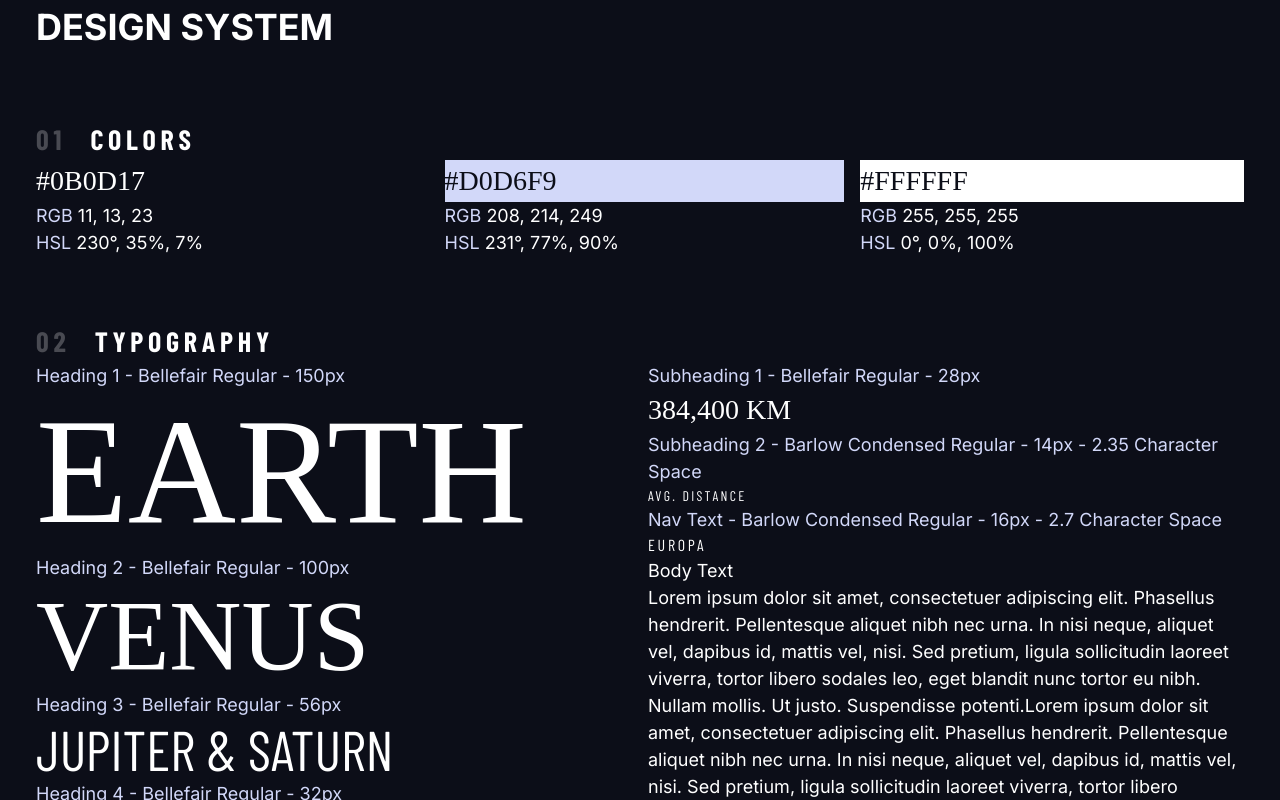
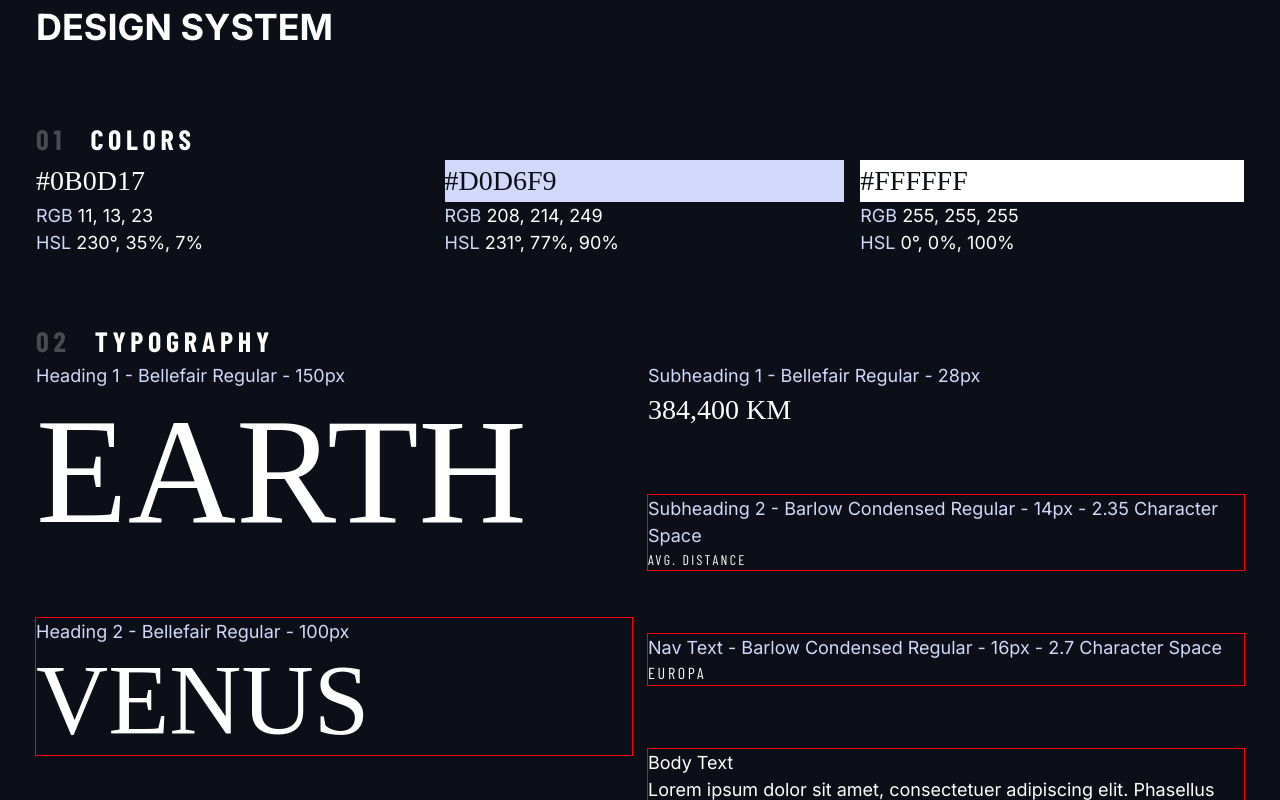
Before and after one commit to daisyle0203/Space_Tourism, a Next.js app: page / in a window 1280 px wide. Shown: the top 800 px of the page. Built offline with nearby package versions, Linux system fonts and the light colour scheme; a web font is replaced by a local one.

Commit message:
add spacing

```diff
--- a/app/globals.css
+++ b/app/globals.css
@@ -100,6 +100,12 @@
 .grid {
   display: grid;
   gap: var(--gap, 1rem);
+}
+
+/* spacing: target all direct chile elements within class flow, except for the first child */
+.flow > *:where(:not(:first-child)) {
+  margin-top: var(--flow-space, 1rem);
+  outline: 1px solid red;
 }
 
 .container {
--- a/app/page.tsx
+++ b/app/page.tsx
@@ -58,7 +58,7 @@
           <span>02 </span>Typography
         </h2>
         <div className="flex">
-          <div style={{ flexBasis: "100%" }}>
+          <div className="flow" style={{ flexBasis: "100%", "--flow-space": "4rem" }}>
             <div>
               <p className="text-accent">
                 Heading 1 - Bellefair Regular - 150px
@@ -96,7 +96,7 @@
             </div>
           </div>
 
-          <div style={{ flexBasis: "100%" }}>
+          <div className="flow" style={{ flexBasis: "100%", "--flow-space": "4rem"}}>
             <div>
               <p className="text-accent">
                 Subheading 1 - Bellefair Regular - 28px
```
